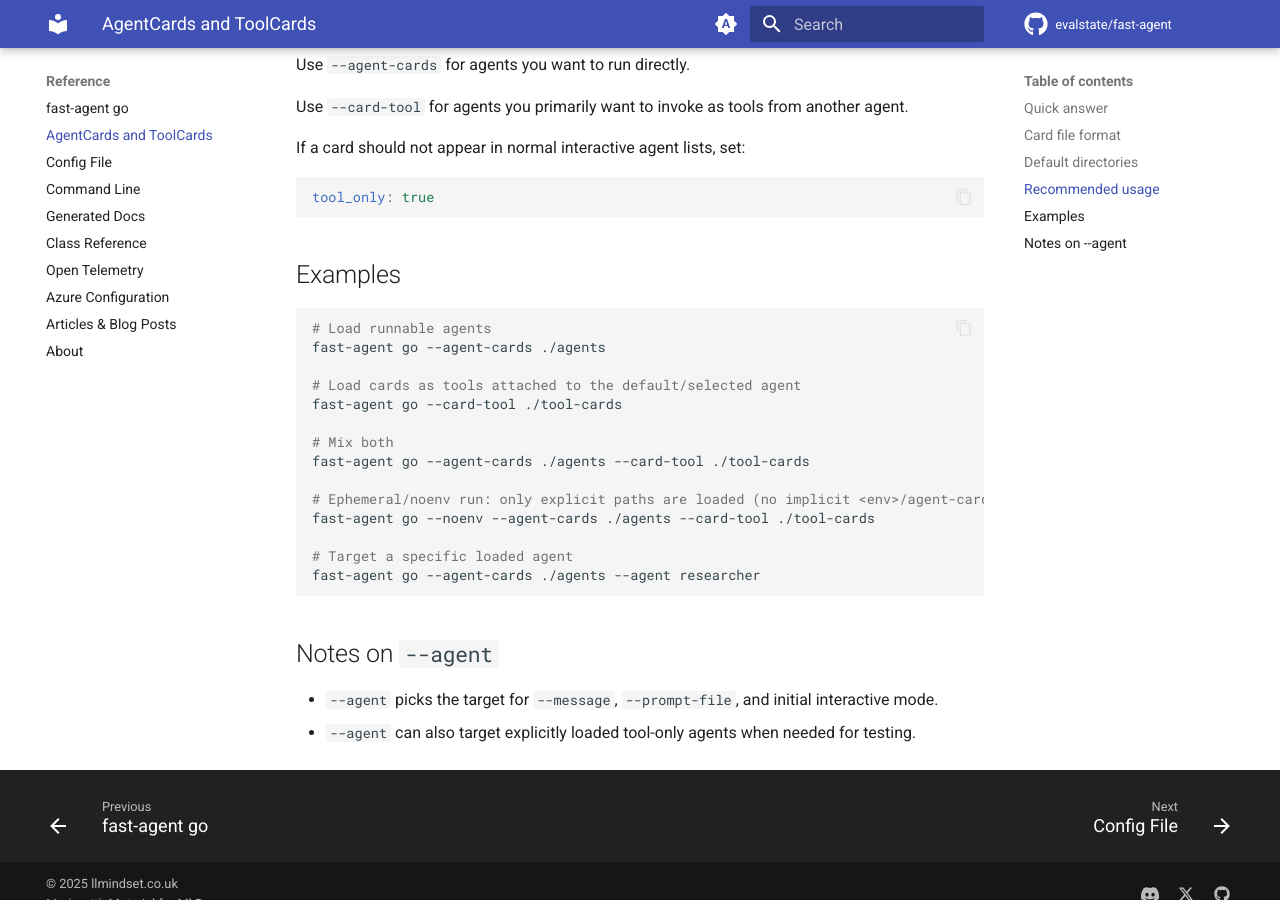
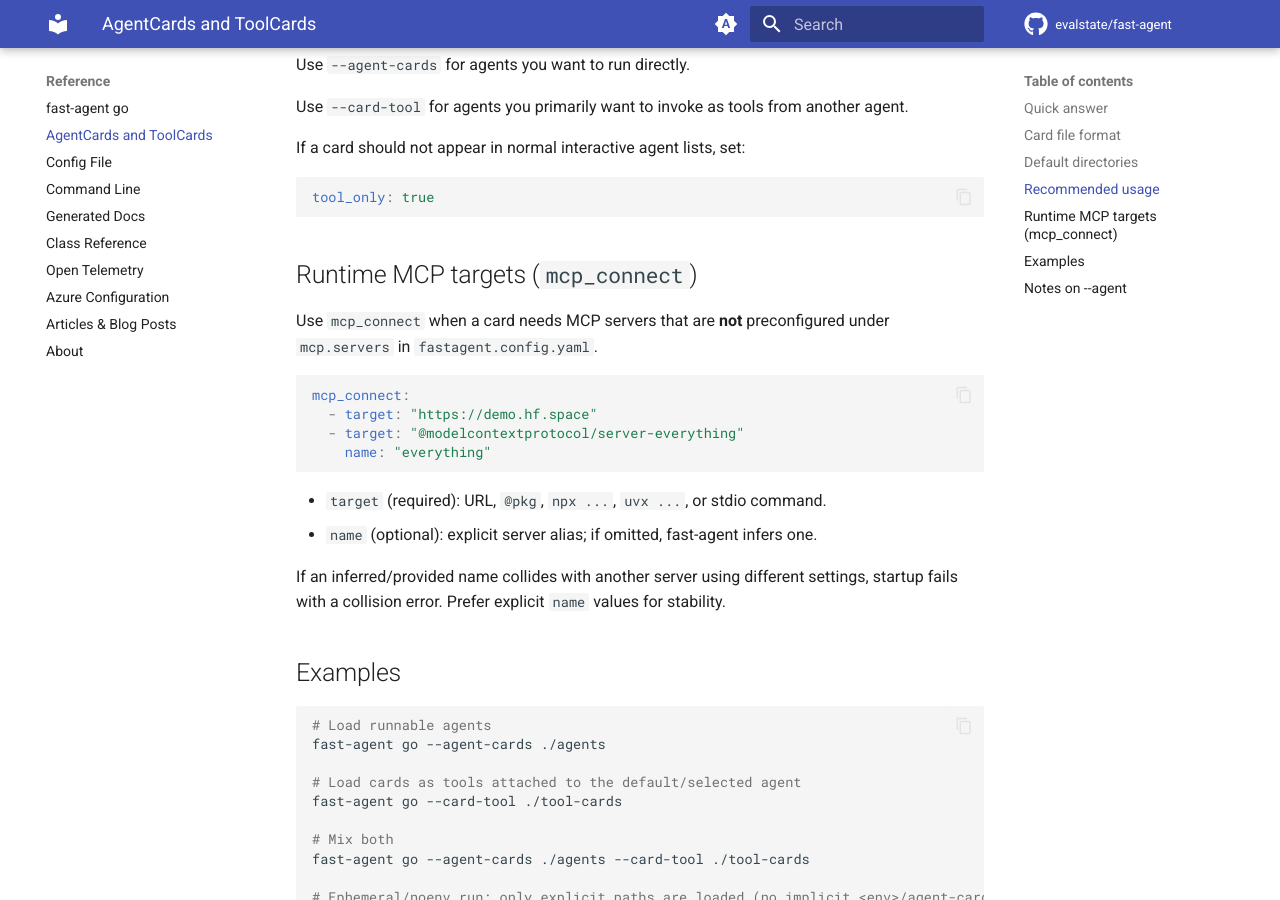
Before and after one commit to evalstate/fast-agent-docs, an MkDocs documentation site: the page built from docs/ref/agent_cards.md, in a window 1280 px wide and 900 px high, scrolled down 1064 px. Built offline with MkDocs 1.6.1 and Material for MkDocs 9.7.7, drawn with Linux system fonts in a browser that asks for light colours; comment, search, counter and statistics services are not loaded.

Commit message:
docs: document AgentCard mcp_connect runtime MCP targets

````diff
--- a/docs/ref/agent_cards.md
+++ b/docs/ref/agent_cards.md
@@ -46,6 +46,24 @@
 tool_only: true
 ```
 
+## Runtime MCP targets (`mcp_connect`)
+
+Use `mcp_connect` when a card needs MCP servers that are **not** preconfigured
+under `mcp.servers` in `fastagent.config.yaml`.
+
+```yaml
+mcp_connect:
+  - target: "https://demo.hf.space"
+  - target: "@modelcontextprotocol/server-everything"
+    name: "everything"
+```
+
+- `target` (required): URL, `@pkg`, `npx ...`, `uvx ...`, or stdio command.
+- `name` (optional): explicit server alias; if omitted, fast-agent infers one.
+
+If an inferred/provided name collides with another server using different settings,
+startup fails with a collision error. Prefer explicit `name` values for stability.
+
 ## Examples
 
 ```bash
````
Also changed, not shown: docs/mcp/index.md (+16 -0 lines), docs/ref/config_file.md (+4 -0 lines), docs/ref/go_command.md (+9 -1 lines).
